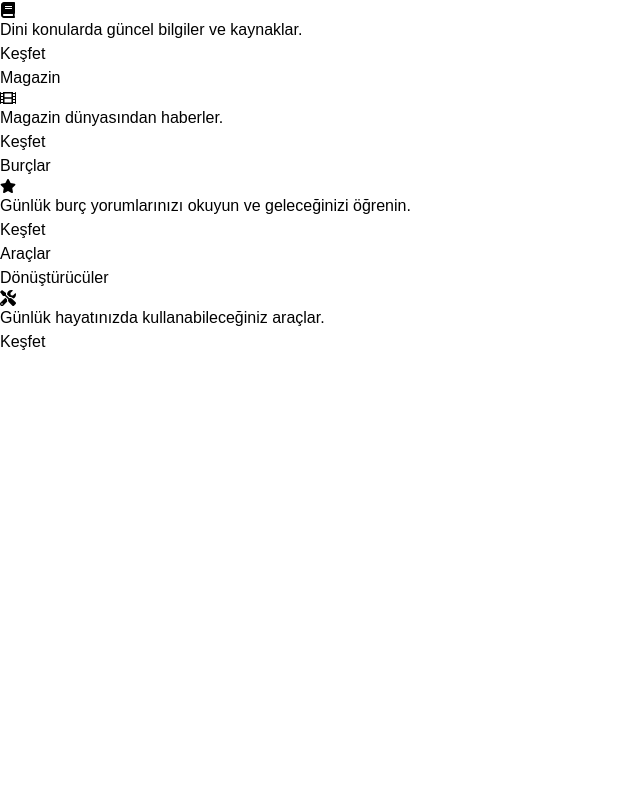
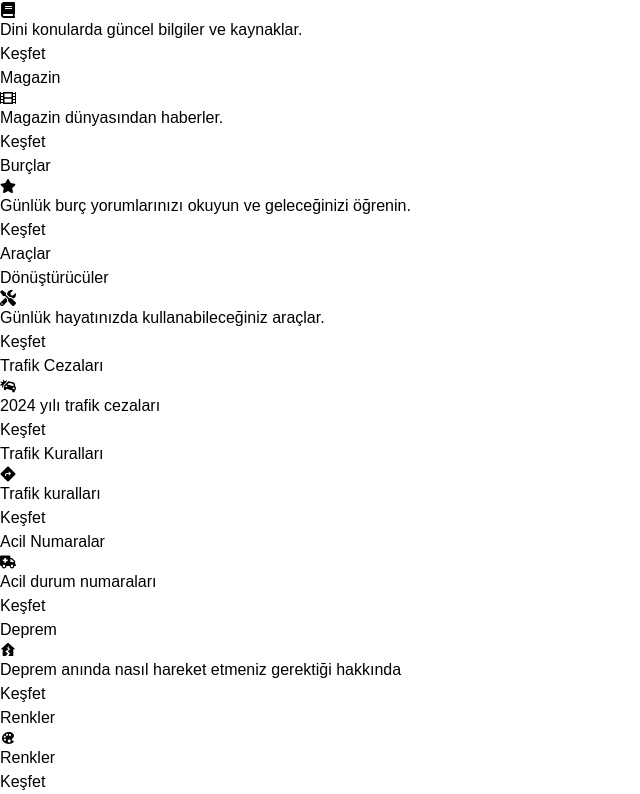
Before and after one commit to mustafakaracuha/sincaps.dev, a Next.js app: page / in a window 1280 px wide. Shown: the part 907-1701 px from the top of the page, without its empty margins (0-640 px from the left). Before the commit the page ends 1261 px from the top, so only its background shows below. Built offline with nearby package versions, Linux system fonts and the light colour scheme.

Commit message:
page eklemeler

```diff
--- a/src/app/page.js
+++ b/src/app/page.js
@@ -1,8 +1,13 @@
 "use client";
 
 import Link from "next/link";
-import { FaNewspaper, FaLaptopCode, FaChartLine, FaHeartbeat, FaFutbol, FaStar, FaFilm, FaTools, FaBook } from "react-icons/fa";
 import { motion } from "framer-motion";
+
+import { FaNewspaper, FaLaptopCode, FaChartLine, FaHeartbeat, FaFutbol, FaStar, FaFilm, FaTools, FaBook, FaCarCrash, FaAmbulance } from "react-icons/fa";
+import { PiTrafficSignFill } from "react-icons/pi";
+import { RiEarthquakeFill } from "react-icons/ri";
+import { IoIosColorPalette } from "react-icons/io";
+
 
 function Page() {
     const newsTopics = [
@@ -16,7 +21,14 @@ function Page() {
         { link: "burc", title: "Burçlar", description: "Günlük burç yorumlarınızı okuyun ve geleceğinizi öğrenin.", icon: <FaStar className="text-violet-500 text-lg" /> },
     ];
 
-    const toolTopics = [{ link: "donusturuculer", title: "Dönüştürücüler", description: "Günlük hayatınızda kullanabileceğiniz araçlar.", icon: <FaTools className="text-blue-500 text-lg" /> }];
+    const toolTopics = [
+        { link: "donusturuculer", title: "Dönüştürücüler", description: "Günlük hayatınızda kullanabileceğiniz araçlar.", icon: <FaTools className="text-blue-500 text-lg" /> },
+        { link: "trafikcezasi", title: "Trafik Cezaları", description: "2024 yılı trafik cezaları", icon: <FaCarCrash className="text-red-500 text-xl" /> },
+        { link: "trafikkurallari", title: "Trafik Kuralları", description: "Trafik kuralları", icon: <PiTrafficSignFill className="text-gray-400 text-[19px]" /> },
+        { link: "acilnumaralar", title: "Acil Numaralar", description: "Acil durum numaraları", icon: <FaAmbulance className="text-lime-600 text-[19px]" /> },
+        { link: "deprem", title: "Deprem", description: "Deprem anında nasıl hareket etmeniz gerektiği hakkında", icon: <RiEarthquakeFill className="text-fuchsia-500 text-[19px]" /> },
+        { link: "renkler", title: "Renkler", description: "Renkler", icon: <IoIosColorPalette className="text-yellow-500 text-[19px]" /> },
+    ];
 
     return (
         <div className="w-full h-screen pb-24 flex flex-col items-start justify-start bg-white px-10 pt-8 overflow-auto custom-scrollbar-page">
--- a/src/store/features/converter/money/moneySlice.js
+++ b/src/store/features/converter/money/moneySlice.js
@@ -15,7 +15,6 @@ export const fetchMoneyInfo = createAsyncThunk("money/fetchInfo", async () => {
         const currencExchange = $(element).find("td:nth-child(3)").text().trim(); // Kur alış
         const currencSales = $(element).find("td:nth-child(4)").text().trim(); // Son satış
 
-        // İkinci kolon içinde ikonun adını al
         const changeIconClass = $(element).find("td:nth-child(2) .change-icon").attr("class");
         let changeIcon = "";
 
```
